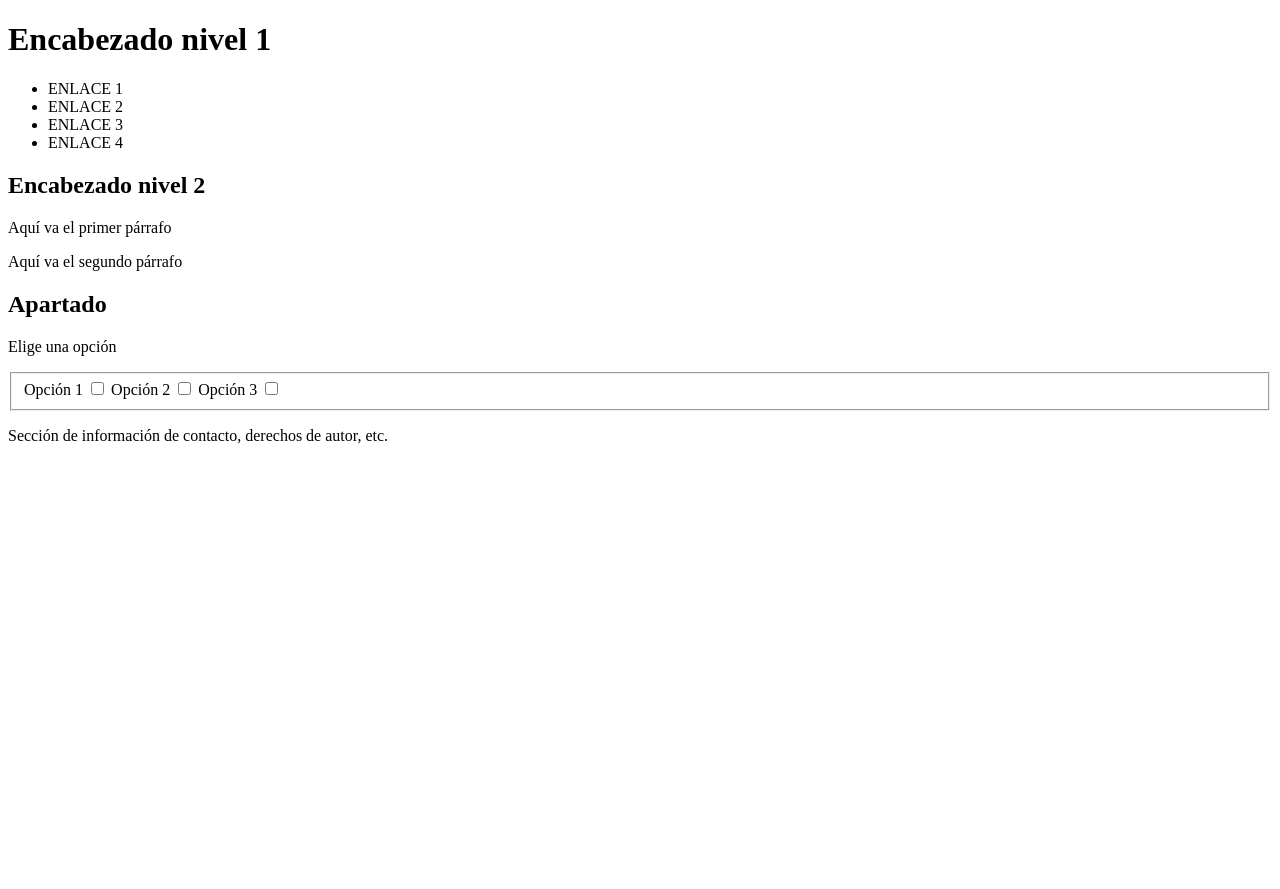
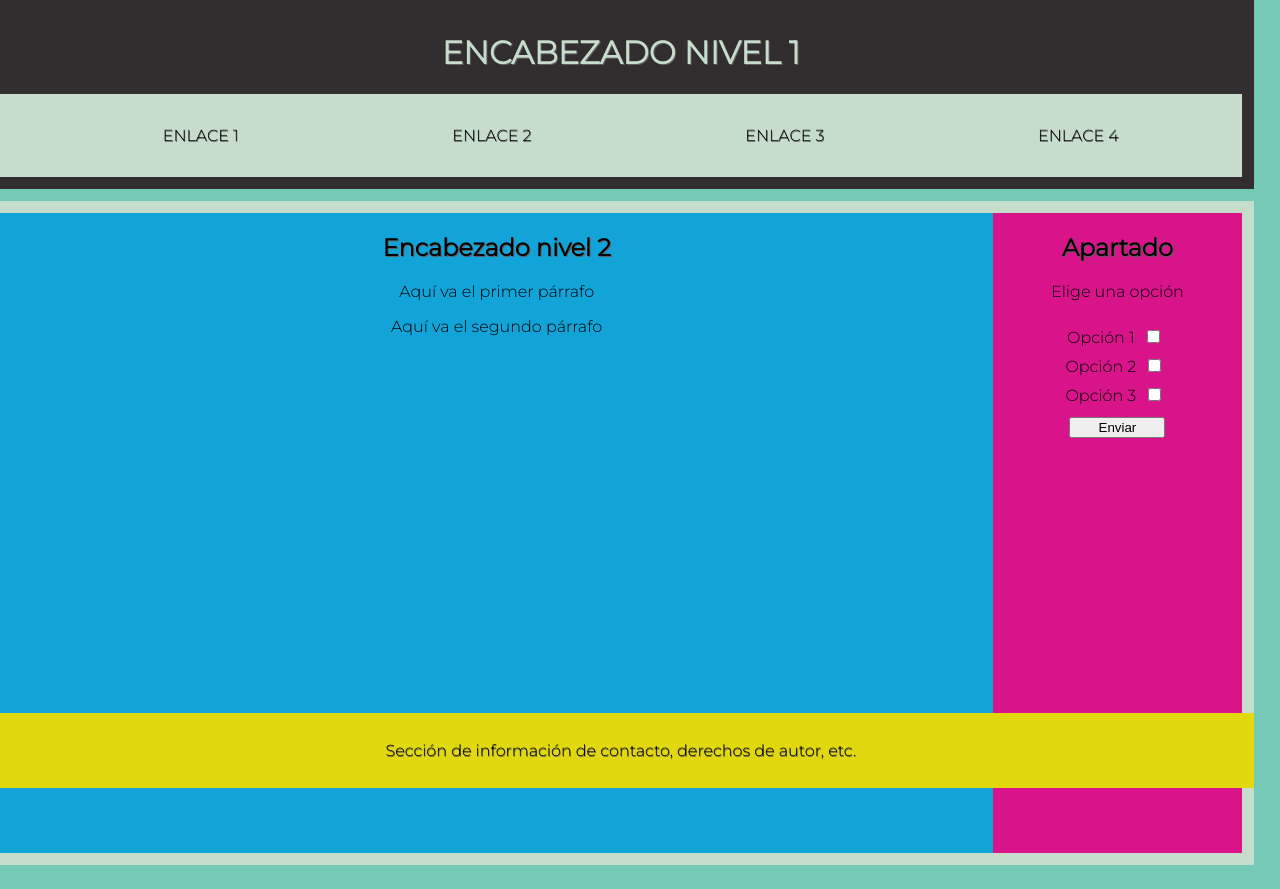
Before and after one commit to sicariusdevx/EDC_03-proyecto, a plain HTML site: page index.html in a window 1280 px wide. Before the commit the page ends 800 px from the top, so only its background shows below. Drawn offline with Linux system fonts and the light colour scheme.

Commit message:
CSS style
Aplicación de estilos CSS

```diff
--- /dev/null
+++ b/css/style.css
@@ -0,0 +1,95 @@
+@import url('https://fonts.googleapis.com/css2?family=Montserrat:wght@300&display=swap');
+
+body {
+    background-color: #75c9b7;
+    font-family: 'Montserrat', sans-serif;
+    margin: 0;
+    margin-bottom: 24px;
+}
+
+body header, body main, body footer {
+    width: 97%;
+    padding: 12px;
+    padding-left: 0;
+    margin: 12px;
+    margin-left: 0;
+    margin-top: 0;
+}
+
+header {
+    background-color: #322e2f;
+    position: relative;
+    top: 0;
+    left: 0;
+}
+
+header h1 {
+    color: #c7ddcc;
+    text-align: center;
+    text-shadow: 1px 1px #5e5e5e;
+    font-weight: bold;
+}
+
+header nav {
+    background-color: #c7ddcc;
+    padding: 16px;
+}
+
+header nav ul {
+    list-style: none;
+    display: flex;
+    flex-direction: row;
+    justify-content: space-around;
+    text-shadow: 0.5px 0.5px #5e5e5e;
+}
+
+main {
+    background-color: #c7ddcc;
+    display: flex;
+    flex-direction: row;
+    position: relative;
+    left: 0;
+    height: 80vh;
+}
+
+main h2 {
+    text-shadow: 1px 1px #5e5e5e;
+    font-weight: bold;
+}
+
+.main_section {
+    background-color: #12a4d9;
+    width: 80%;
+    text-align: center;
+}
+
+.main_side {
+    background-color: #d9138a;
+    width: 20%;
+    text-align: center;
+}
+
+.main_side input {
+    margin: 8px;
+}
+
+.std_button {
+    width: 96px;
+    align-self: center;
+    margin: 8px;
+}
+
+fieldset {
+    border: none;
+    display: flex;
+    flex-direction: column;
+}
+
+footer {
+    background-color: #e2d810;
+    position: absolute;
+    bottom: 0;
+    left: 0;
+    text-align: center;
+    text-shadow: 0.5px 0.5px #5e5e5e;
+}
--- a/index.html
+++ b/index.html
@@ -5,10 +5,12 @@
     <meta http-equiv="X-UA-Compatible" content="IE=edge">
     <meta name="viewport" content="width=device-width, initial-scale=1.0">
     <title>Título de página</title>
+    <link rel="stylesheet" href="css/style.css">
+
 </head>
 <body>
     <header>
-        <h1>Encabezado nivel 1</h1>
+        <h1>ENCABEZADO NIVEL 1</h1>
         <nav>
             <ul>
                 <li>ENLACE 1</li>
@@ -19,12 +21,12 @@
         </nav>
     </header>
     <main>
-        <section>
+        <section class="main_section">
             <h2>Encabezado nivel 2</h2>
             <p>Aquí va el primer párrafo</p>
             <p>Aquí va el segundo párrafo</p>
         </section>
-        <section>
+        <section class="main_side">
             <h2>Apartado</h2>
             <p>Elige una opción</p>
             <form action="">
@@ -38,6 +40,7 @@
                     <label for="option03">Opción 3
                         <input type="checkbox" id="option01" value="">
                     </label>
+                    <button type="button" class="std_button">Enviar</button>
                 </fieldset>
             </form>
         </section>
```
